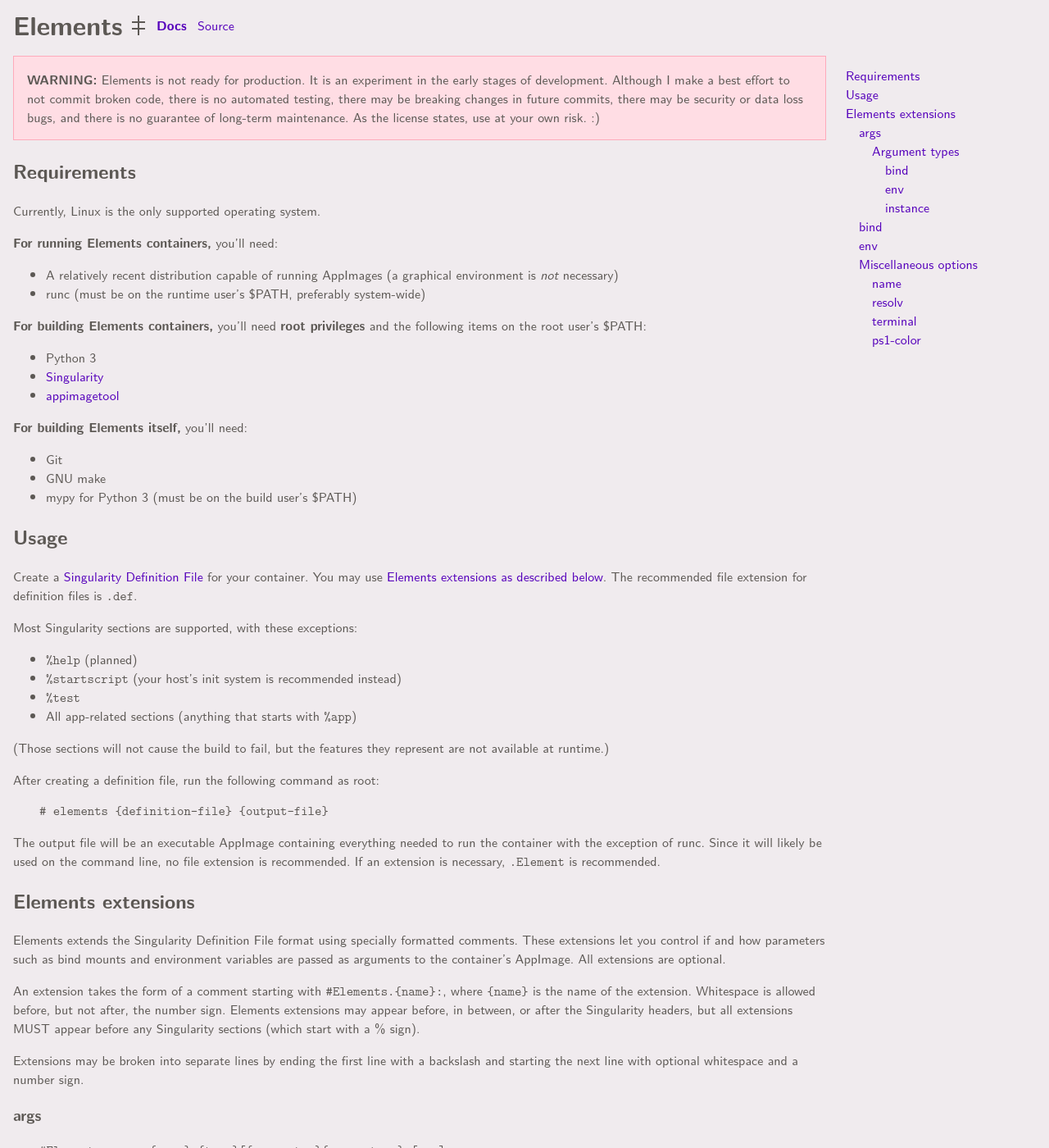
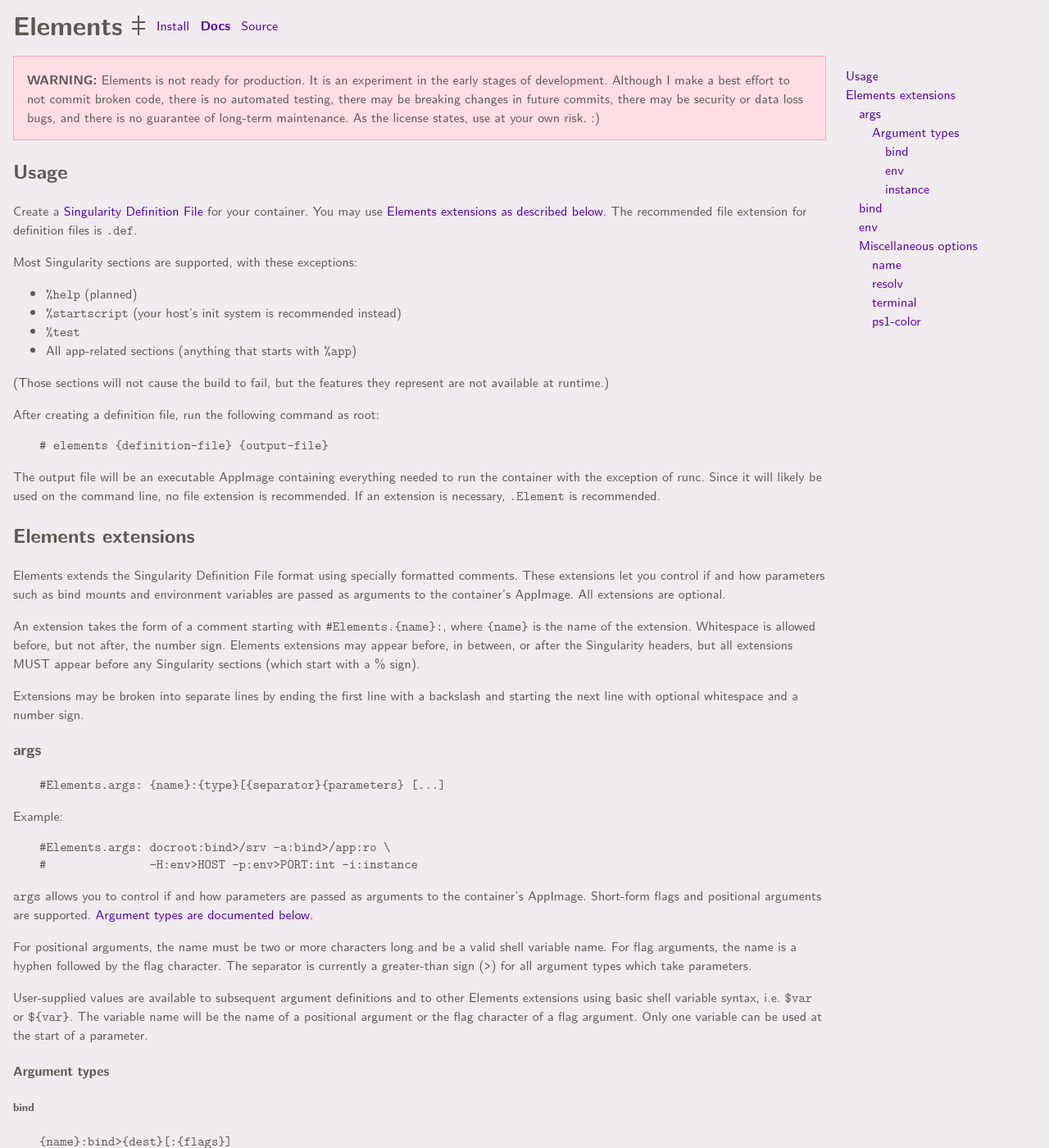
Before and after one commit to s-zeid/elements, a Jekyll site: the page built from docs/index.md, in a window 1280 px wide and 1400 px high. Shown: the whole window at 82% size. Built offline with Jekyll 4.4.1, drawn with Linux system fonts in a browser that asks for light colours; some web fonts are replaced.

Commit message:
Add installation page

```diff
--- a/_config.yml
+++ b/_config.yml
@@ -1,5 +1,6 @@
 title: Elements
 nav:
+ ./install/: Install
  ./docs/: Docs
  https://code.s.zeid.me/elements: Source
 
--- a/docs/index.md
+++ b/docs/index.md
@@ -8,7 +8,6 @@
 Contents
 --------
 
-* [Requirements](#requirements)
 * [Usage](#usage)
 * [Elements extensions](#elements-extensions)
     * [args](#args)
@@ -23,34 +22,6 @@
         * [resolv](#resolv)
         * [terminal](#terminal)
         * [ps1-color](#ps1-color)
-
-
-Requirements
-------------
-
-Currently, Linux is the only supported operating system.
-
-
-**For running Elements containers,** you'll need:
-
-* A relatively recent distribution capable of running AppImages
-  (a graphical environment is *not* necessary)
-* runc (must be on the runtime user's $PATH, preferably system-wide)
-
-
-**For building Elements containers,** you'll need **root privileges** and
-the following items on the root user's $PATH:
-
-* Python 3
-* [Singularity](https://www.sylabs.io/singularity/)
-* [appimagetool](https://github.com/AppImage/AppImageKit/releases)
-
-
-**For building Elements itself,** you'll need:
-
-* Git
-* GNU make
-* mypy for Python 3 (must be on the build user's $PATH)
 
 
 Usage
--- a/static/colors.css
+++ b/static/colors.css
@@ -19,7 +19,7 @@
 }
 
 a {
- color: #50b;
+ color: #50a;
 }
 body > header h1 a {
  color: inherit;
--- a/static/main.css
+++ b/static/main.css
@@ -98,7 +98,7 @@
 main > :first-child, main > style + *, p:first-child {
  margin-top: 0;
 }
-p:last-child {
+main > p:last-child {
  margin-bottom: 0;
 }
 hr {
```
Also changed, not shown: install/index.md (added, +58 -0 lines).
